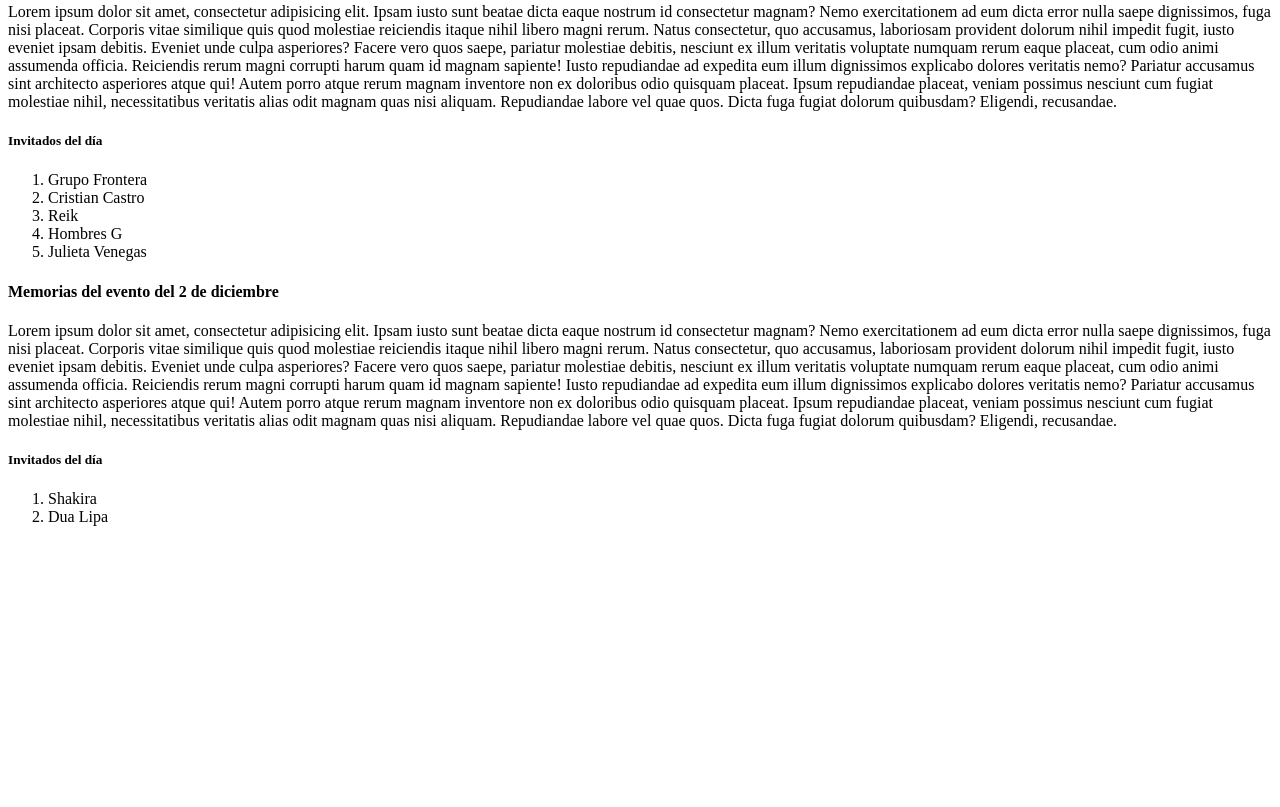
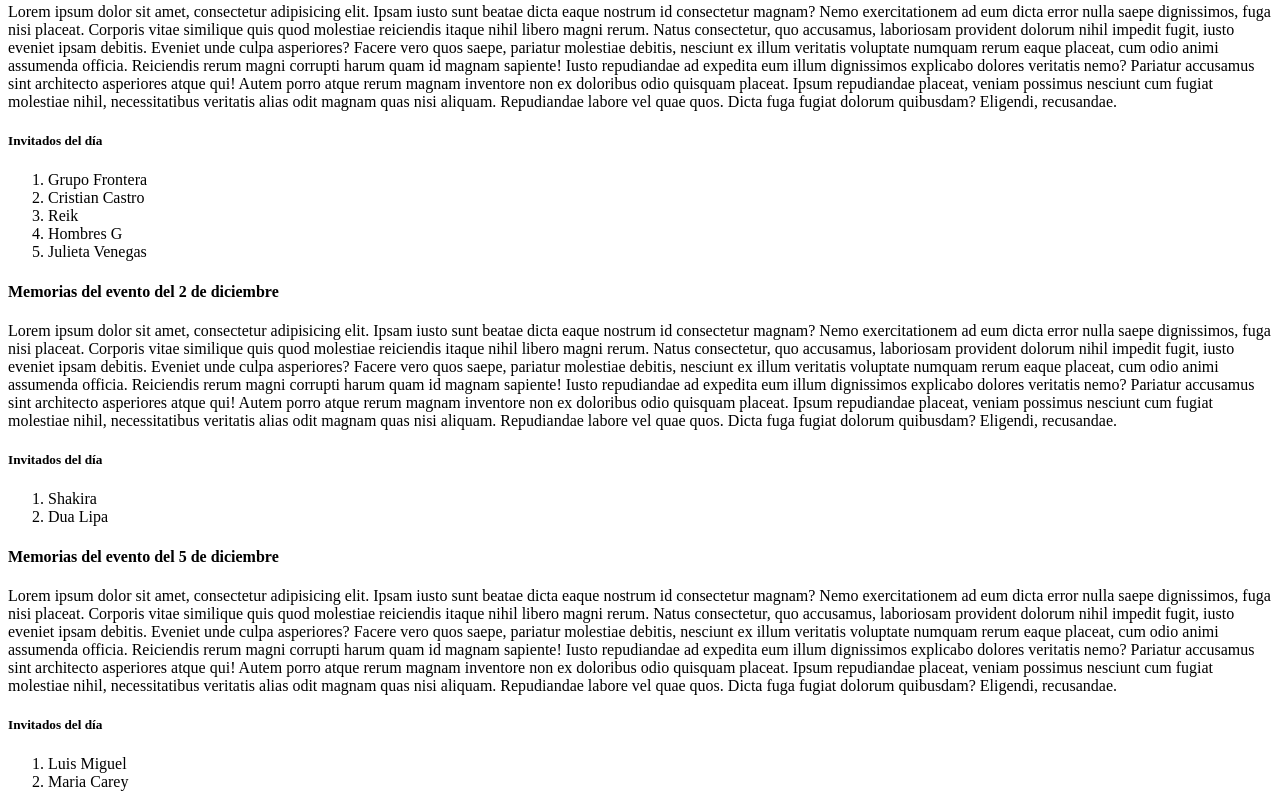
Before and after one commit to vviguerashd/Bad_Bunny_en_mexico_2025, a plain HTML site: page index.html in a window 1280 px wide. Shown: the part 297-1104 px from the top of the page. Before the commit the page ends 839 px from the top, so only its background shows below. Drawn offline with Linux system fonts and the light colour scheme.

Commit message:
Agreugué el README.md y modifiqué 3a fecha

```diff
--- a/index.html
+++ b/index.html
@@ -44,5 +44,18 @@
         <li>Shakira</li>
         <li>Dua Lipa</li>
     </ol>
+
+    <h4>Memorias del evento del 5 de diciembre</h4>
+    <p>Lorem ipsum dolor sit amet, consectetur adipisicing elit. Ipsam iusto sunt beatae dicta eaque nostrum id consectetur magnam? Nemo exercitationem ad eum dicta error nulla saepe dignissimos, fuga nisi placeat.
+    Corporis vitae similique quis quod molestiae reiciendis itaque nihil libero magni rerum. Natus consectetur, quo accusamus, laboriosam provident dolorum nihil impedit fugit, iusto eveniet ipsam debitis. Eveniet unde culpa asperiores?
+    Facere vero quos saepe, pariatur molestiae debitis, nesciunt ex illum veritatis voluptate numquam rerum eaque placeat, cum odio animi assumenda officia. Reiciendis rerum magni corrupti harum quam id magnam sapiente!
+    Iusto repudiandae ad expedita eum illum dignissimos explicabo dolores veritatis nemo? Pariatur accusamus sint architecto asperiores atque qui! Autem porro atque rerum magnam inventore non ex doloribus odio quisquam placeat.
+    Ipsum repudiandae placeat, veniam possimus nesciunt cum fugiat molestiae nihil, necessitatibus veritatis alias odit magnam quas nisi aliquam. Repudiandae labore vel quae quos. Dicta fuga fugiat dolorum quibusdam? Eligendi, recusandae.</p>
+
+    <h5>Invitados del día</h5>
+    <ol>
+        <li>Luis Miguel</li>
+        <li>Maria Carey</li>
+    </ol>
 </body>
 </html>
```
Also changed, not shown: 1 other file.
